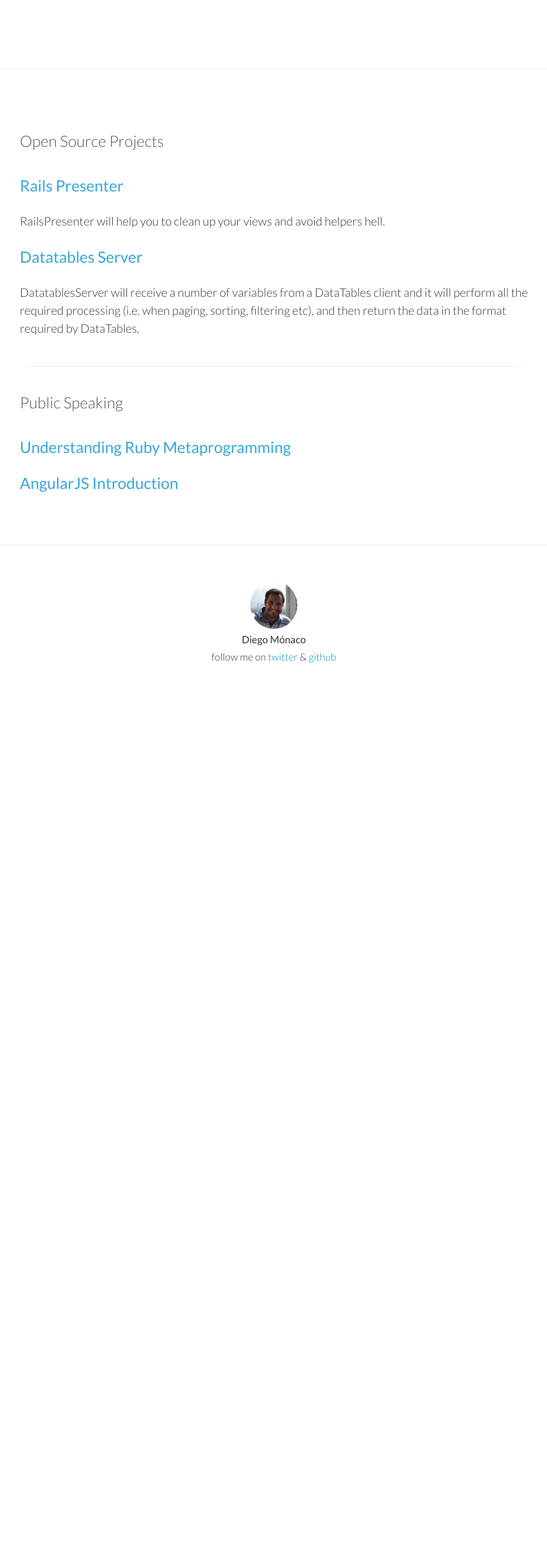
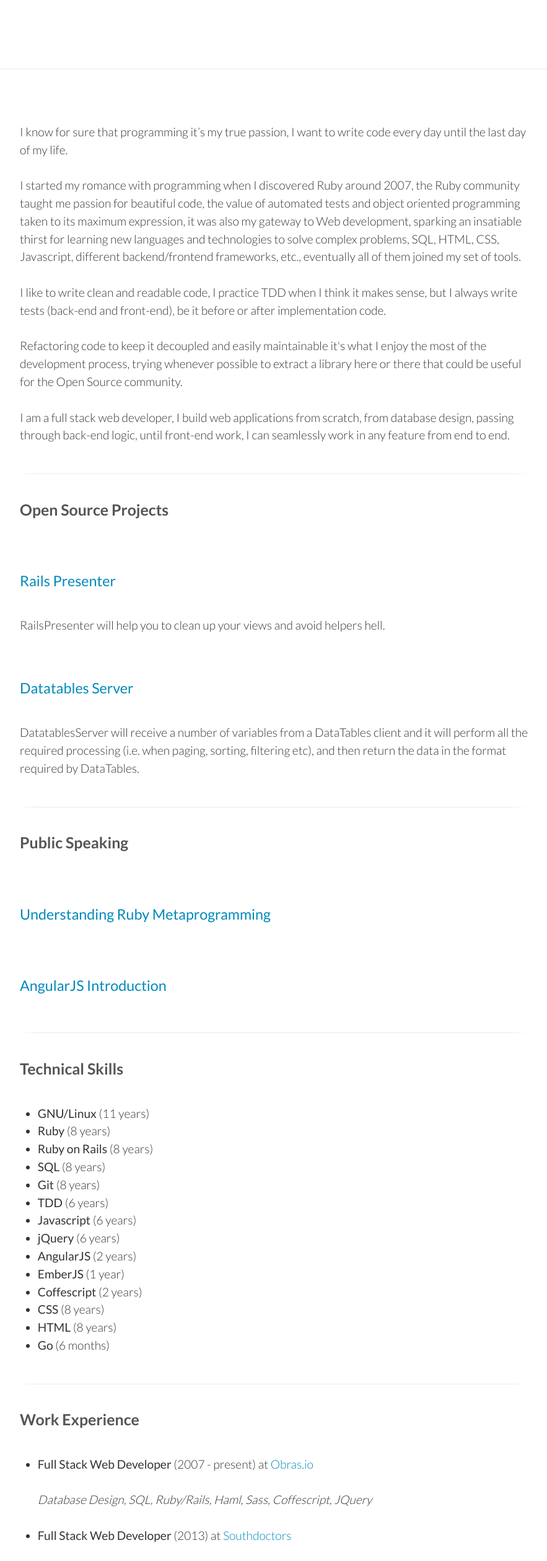
Before and after one commit to dfmonaco/my_site, a plain HTML site: page about-me/index.html in a window 1280 px wide. Shown: the part 262-2781 px from the top of the page at 62% size, without its empty margins (198-1081 px from the left). Before the commit the page ends 1395 px from the top, so only its background shows below. Drawn offline with Linux system fonts and the light colour scheme.

Commit message:
Update 2015-10-08T15:57:24.653Z

```diff
--- a/about-me/index.html
+++ b/about-me/index.html
@@ -48,16 +48,72 @@
 
   <div class="content">
     <div class="collection">
-      <h3 id="open-source-projects">Open Source Projects</h3>
-<h4 id="-rails-presenter-http-dfmonaco-github-io-rails_presenter-"><a href="http://dfmonaco.github.io/rails_presenter/">Rails Presenter</a></h4>
+      <p>I know for sure that programming it’s my true passion, I want to write code every day until the last day of my life.</p>
+<p>I started my romance with programming when I discovered Ruby around 2007, the Ruby community taught me passion for beautiful code, the value of automated tests and object oriented programming taken to its maximum expression, it was also my gateway to Web development, sparking an insatiable thirst for learning new languages and technologies to solve complex problems, SQL, HTML, CSS, Javascript, different backend/frontend frameworks, etc., eventually all of them joined my set of tools.</p>
+<p>I like to write clean and readable code, I practice TDD when I think it makes sense, but I always write tests (back-end and front-end), be it before or after implementation code.</p>
+<p>Refactoring code to keep it decoupled and easily maintainable it&#39;s what I enjoy the most of the development process, trying whenever possible to extract a library here or there that could be useful for the Open Source community.</p>
+<p>I am a full stack web developer, I build web applications from scratch, from database design, passing through back-end logic, until front-end work, I can seamlessly work in any feature from end to end.</p>
+<hr>
+
+<h1 id="open-source-projects">Open Source Projects</h1>
+<h2 id="-rails-presenter-http-dfmonaco-github-io-rails_presenter-"><a href="http://dfmonaco.github.io/rails_presenter/">Rails Presenter</a></h2>
 <p>RailsPresenter will help you to clean up your views and avoid helpers hell.</p>
-<h4 id="-datatables-server-http-dfmonaco-github-io-datatables_server-"><a href="http://dfmonaco.github.io/datatables_server/">Datatables Server</a></h4>
+<h2 id="-datatables-server-http-dfmonaco-github-io-datatables_server-"><a href="http://dfmonaco.github.io/datatables_server/">Datatables Server</a></h2>
 <p>DatatablesServer will receive a number of variables from a DataTables client and it will perform all the required processing (i.e. when paging, sorting, filtering etc), and then return the data in the format required by DataTables.</p>
 <hr>
 
-<h3 id="public-speaking">Public Speaking</h3>
-<h4 id="-understanding-ruby-metaprogramming-http-dfmonaco-github-com-understanding_ruby_metaprogramming-"><a href="http://dfmonaco.github.com/understanding_ruby_metaprogramming/#/">Understanding Ruby Metaprogramming</a></h4>
-<h4 id="-angularjs-introduction-http-dfmonaco-github-io-angularjs-slides-"><a href="http://dfmonaco.github.io/angularjs-slides/#/">AngularJS Introduction</a></h4>
+<h1 id="public-speaking">Public Speaking</h1>
+<h2 id="-understanding-ruby-metaprogramming-http-dfmonaco-github-com-understanding_ruby_metaprogramming-"><a href="http://dfmonaco.github.com/understanding_ruby_metaprogramming/#/">Understanding Ruby Metaprogramming</a></h2>
+<h2 id="-angularjs-introduction-http-dfmonaco-github-io-angularjs-slides-"><a href="http://dfmonaco.github.io/angularjs-slides/#/">AngularJS Introduction</a></h2>
+<hr>
+
+<h1 id="technical-skills">Technical Skills</h1>
+<ul>
+<li><strong>GNU/Linux</strong> (11 years)</li>
+<li><strong>Ruby</strong> (8 years)</li>
+<li><strong>Ruby on Rails</strong> (8 years)</li>
+<li><strong>SQL</strong> (8 years)</li>
+<li><strong>Git</strong> (8 years)</li>
+<li><strong>TDD</strong> (6 years)</li>
+<li><strong>Javascript</strong> (6 years)</li>
+<li><strong>jQuery</strong> (6 years)</li>
+<li><strong>AngularJS</strong> (2 years)</li>
+<li><strong>EmberJS</strong> (1 year)</li>
+<li><strong>Coffescript</strong> (2 years)</li>
+<li><strong>CSS</strong> (8 years)</li>
+<li><strong>HTML</strong> (8 years)</li>
+<li><strong>Go</strong> (6 months)</li>
+</ul>
+<hr>
+
+<h1 id="work-experience">Work Experience</h1>
+<ul>
+<li><p><strong>Full Stack Web Developer</strong> (2007 - present) at <a href="www.obras.io">Obras.io</a></p>
+<p><em>Database Design, SQL, Ruby/Rails, Haml, Sass, Coffescript, JQuery</em></p>
+</li>
+<li><p><strong>Full Stack Web Developer</strong> (2013) at <a href="www.southdoctors.com">Southdoctors</a></p>
+<p><em>Database Design, SQL, Ruby/Rails, Haml, Sass, Coffescript, JQuery</em></p>
+</li>
+<li><p><strong>Full Stack Web Developer</strong> (2013) at <a href="www.techstacker.com">Techstacker</a></p>
+<p><em>Database Design, SQL, Ruby/Rails, Slim, Sass, Coffescript, JQuery, AngularJS</em></p>
+</li>
+<li><p><strong>Full Stack Web Developer</strong> (2014) at <a href="www.gosimplefinace.com">SimpleFinance</a></p>
+<p><em>Microservices, RabbitMQ, Ruby/Rails, Javascript, JQuery</em></p>
+</li>
+<li><p><strong>Back-end Developer</strong> (2014 - present) at <a href="www.ring.com">Ring</a></p>
+<p><em>Database Design, SQL, Ruby/Rails, REST APIs, AWS</em></p>
+</li>
+<li><p><strong>Full Stack Web Developer</strong> (2015 - present) at <a href="www.swingbyfood.com">Swingby</a></p>
+<p><em>Database Design, SQL, Golang, REST API (jsonapi.org spec), EmberJS</em></p>
+</li>
+</ul>
+<hr>
+
+<h1 id="languages">Languages</h1>
+<ul>
+<li><strong>Spanish</strong>: Native</li>
+<li><strong>English</strong>: Conversational proficiency</li>
+</ul>
 
     </div>
   </div>
--- a/rss.xml
+++ b/rss.xml
@@ -1,2 +1,2 @@
 <?xml version="1.0" encoding="UTF-8"?>
-<rss xmlns:dc="http://purl.org/dc/elements/1.1/" xmlns:content="http://purl.org/rss/1.0/modules/content/" xmlns:atom="http://www.w3.org/2005/Atom" version="2.0"><channel><title><![CDATA[Diego Mónaco]]></title><description><![CDATA[Diego Mónaco]]></description><link>https://dfmonaco.com</link><generator>metalsmith-feed</generator><lastBuildDate>Mon, 05 Oct 2015 20:53:38 GMT</lastBuildDate><atom:link href="https://dfmonaco.com/rss.xml" rel="self" type="application/rss+xml"/><item><title><![CDATA[Understanding Node - The Event Loop]]></title><description><![CDATA[Node processes JavaScript instructions using a single thread (using the V8 JavaScript engine), this means that your Node program will execute only one operation…]]></description><link>https://dfmonaco.com/blog/understanding-node-the-event-loop</link><guid isPermaLink="true">https://dfmonaco.com/blog/understanding-node-the-event-loop</guid><dc:creator><![CDATA[Diego Mónaco]]></dc:creator><pubDate>Tue, 28 Jul 2015 00:00:00 GMT</pubDate></item></channel></rss>
+<rss xmlns:dc="http://purl.org/dc/elements/1.1/" xmlns:content="http://purl.org/rss/1.0/modules/content/" xmlns:atom="http://www.w3.org/2005/Atom" version="2.0"><channel><title><![CDATA[Diego Mónaco]]></title><description><![CDATA[Diego Mónaco]]></description><link>https://dfmonaco.com</link><generator>metalsmith-feed</generator><lastBuildDate>Thu, 08 Oct 2015 15:57:24 GMT</lastBuildDate><atom:link href="https://dfmonaco.com/rss.xml" rel="self" type="application/rss+xml"/><item><title><![CDATA[Understanding Node - The Event Loop]]></title><description><![CDATA[Node processes JavaScript instructions using a single thread (using the V8 JavaScript engine), this means that your Node program will execute only one operation…]]></description><link>https://dfmonaco.com/blog/understanding-node-the-event-loop</link><guid isPermaLink="true">https://dfmonaco.com/blog/understanding-node-the-event-loop</guid><dc:creator><![CDATA[Diego Mónaco]]></dc:creator><pubDate>Tue, 28 Jul 2015 00:00:00 GMT</pubDate></item></channel></rss>
```
Also changed, not shown: blog/index.json (+1 -1 lines), blog/understanding-node-the-event-loop/index.html (+1 -1 lines), images/posts/node_event_loop.png (deleted).
